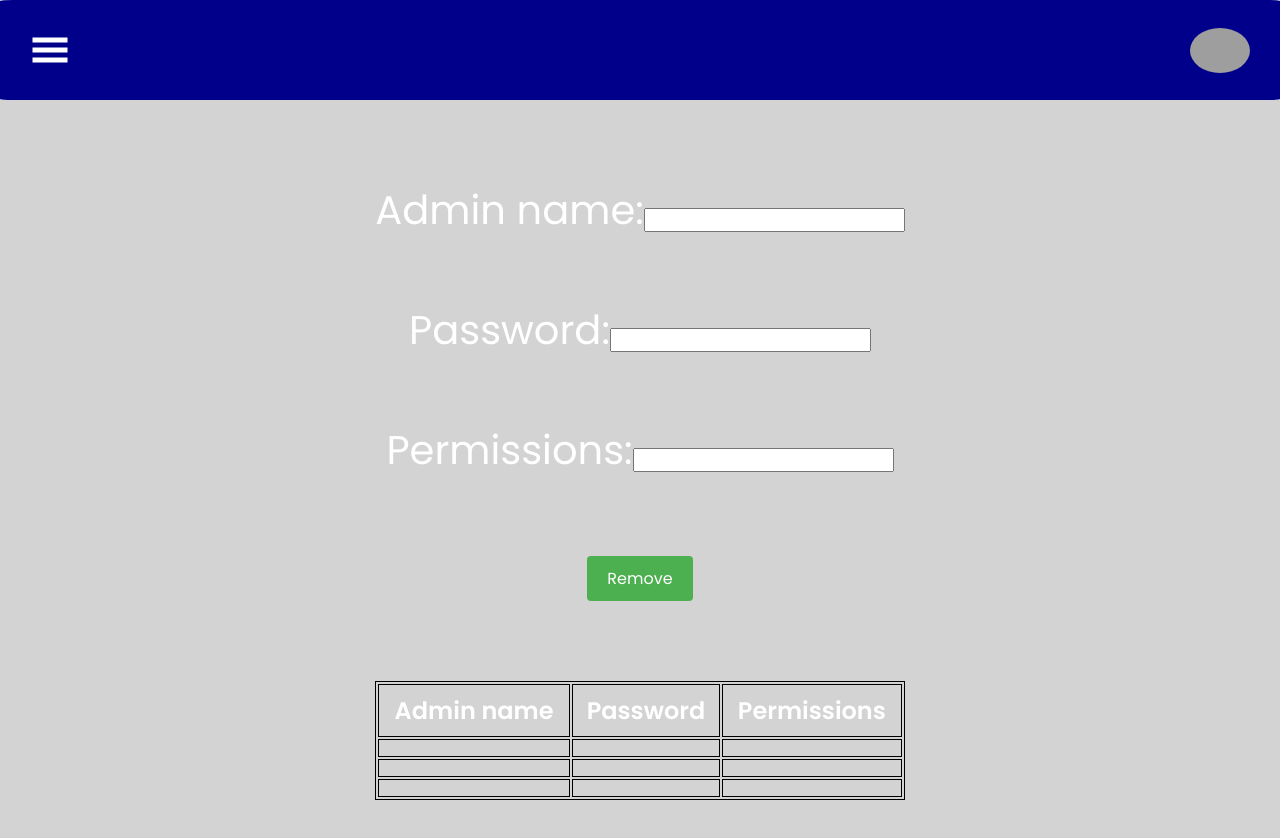
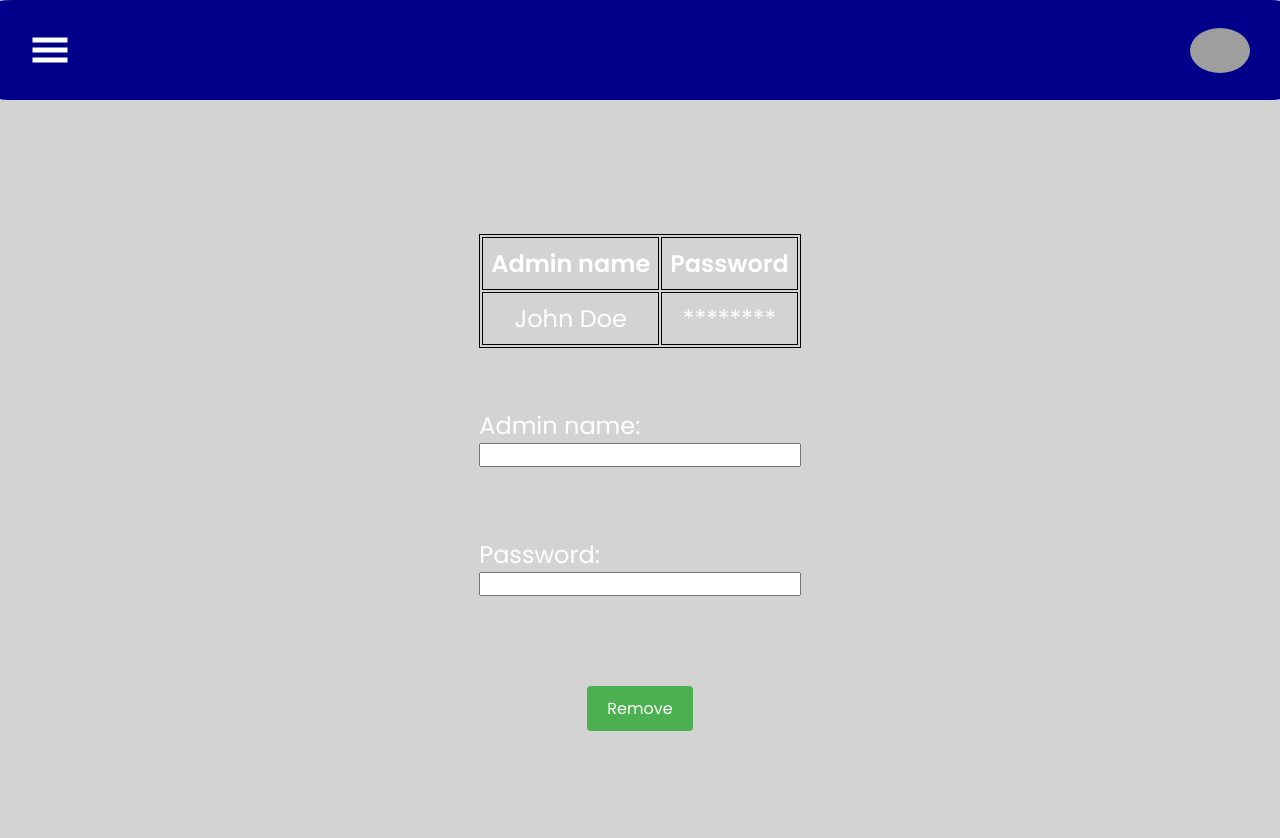
Before and after one commit to MenalinR/RFID-REACT_UI, a React (Create React App) app in the folder dashboard/: page /RemoveAdmin in a window 1280 px wide. Shown: the top 838 px of the page. Built offline with nearby package versions, Linux system fonts and the light colour scheme; grey boxes are pictures that could not be loaded.

Commit message:
changed code to removeadmin.js

```diff
--- a/dashboard/src/pages/RemoveAdmin.js
+++ b/dashboard/src/pages/RemoveAdmin.js
@@ -1,6 +1,9 @@
+// RemoveAdmin.js
+
 import React, { useState } from 'react';
+import '../components/remove.css';
 
-const RemoveAdmin= () => {
+const RemoveAdmin = () => {
   const [adminData, setAdminData] = useState({
     adminName: '',
     password: '',
@@ -27,37 +30,36 @@ const RemoveAdmin= () => {
   };
 
   return (
-    <form align="center" style={{ paddingTop: "20px" }}>
-      Admin name:
-      <input type="text" name="fname" id="fname" value={adminData.adminName} /><br /><br />
-      Password:
-      <input type="text" name="lname" id="lname" value={adminData.password} /><br /><br />
-      Permissions:
-      <input type="text" name="age" id="age" value={adminData.permissions} /><br /><br />
-      <button onClick={handleRemoveAdmin}>Remove</button><br /><br />
+    <div className="remove-admin-container">
+      <table>
+          <thead>
+            <tr>
+              <th>Admin name</th>
+              <th>Password</th>
 
-      <table id="table" border="1" align="center">
-        <thead>
-          <tr>
-            <th>Admin name</th>
-            <th>Password</th>
-            <th>Permissions</th>
-          </tr>
-        </thead>
-        <tbody>
-          {/* Map over your admin data array and display rows */}
-          {/* Set the handleRowClick function for each row */}
-          {/* You can replace this with your actual admin data array */}
-          {[1, 2, 3].map((item, index) => (
-            <tr key={index} onClick={() => handleRowClick(index)}>
-              <td>{/* Replace with your actual admin name */}</td>
-              <td>{/* Replace with your actual password */}</td>
-              <td>{/* Replace with your actual permissions */}</td>
             </tr>
-          ))}
-        </tbody>
-      </table>
-    </form>
+          </thead>
+          <tbody>
+            {/* Sample row, replace with your actual admin data */}
+            <tr onClick={() => handleRowClick(0)}>
+              <td>John Doe</td>
+              <td>********</td>
+
+            </tr>
+            {/* Add more rows as needed */}
+          </tbody>
+        </table><br></br>
+      <form className="form">
+        Admin name:
+        <input type="text" name="fname" id="fname" value={adminData.adminName} /><br /><br />
+        Password:
+        <input type="text" name="lname" id="lname" value={adminData.password} /><br /><br />
+        <div className="button">
+        <button type="submit" onClick={handleRemoveAdmin}>Remove</button><br /><br />
+        </div>
+
+      </form>
+    </div>
   );
 };
 
```
